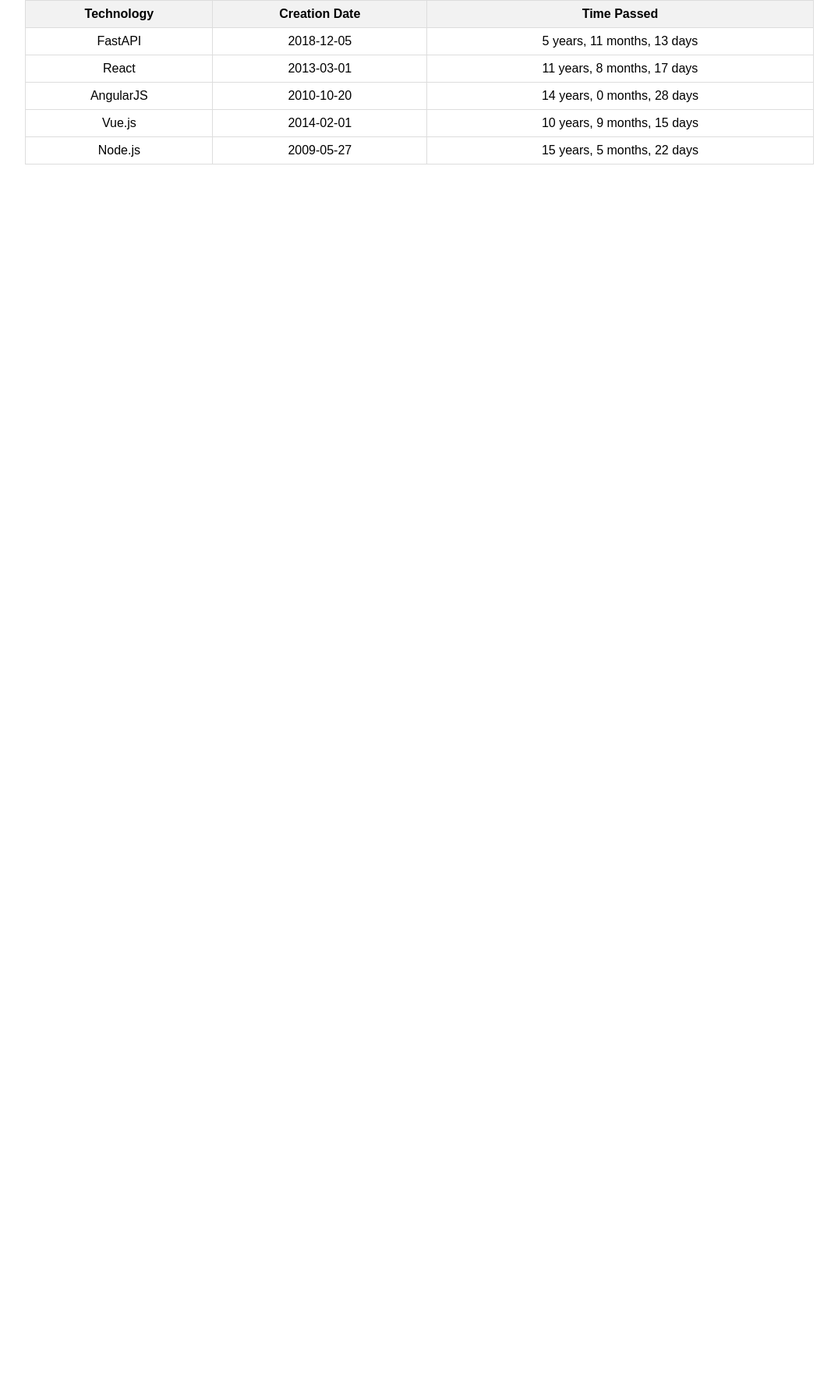
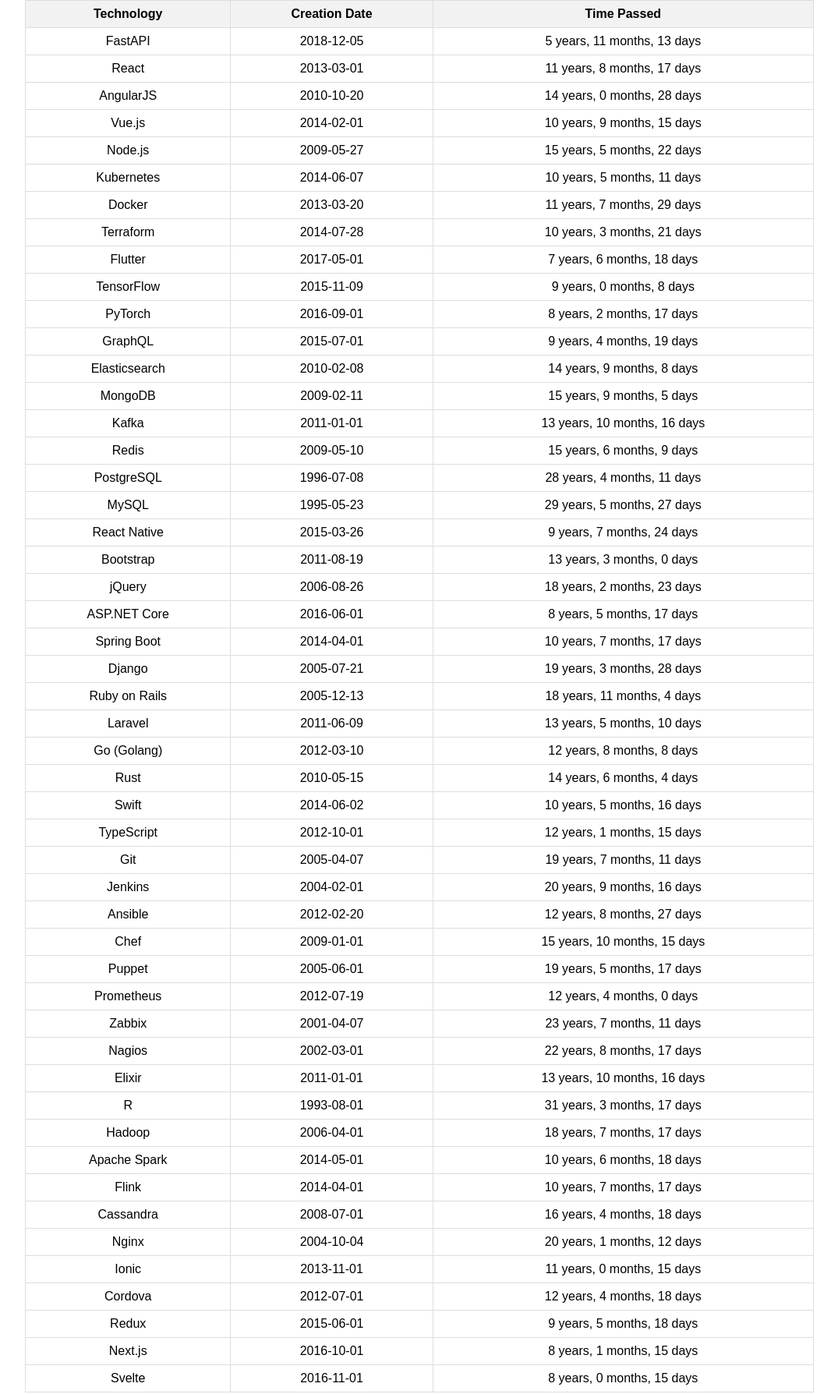
Before and after one commit to Lanskask/technologies_times, a plain HTML site: page index.html in a window 1280 px wide. Shown: the part 80-1868 px from the top of the page at 78% size, without its empty margins (102-1177 px from the left). Before the commit the page ends 800 px from the top, so only its background shows below. Drawn offline with Linux system fonts and the light colour scheme.

Commit message:
Added new techs

```diff
--- a/index.html
+++ b/index.html
@@ -41,12 +41,56 @@
 
 <script>
   const technologies = [
-    { name: "FastAPI", date: "2018-12-05" },
+    { name: "FastAPI", date: "2018-12-05", category: "framework" },
     { name: "React", date: "2013-03-01" },
     { name: "AngularJS", date: "2010-10-20" },
     { name: "Vue.js", date: "2014-02-01" },
     { name: "Node.js", date: "2009-05-27" },
-    // Add more technologies here, similar to the pattern above
+    { name: "Kubernetes", date: "2014-06-07" },
+    { name: "Docker", date: "2013-03-20" },
+    { name: "Terraform", date: "2014-07-28" },
+    { name: "Flutter", date: "2017-05-01" },
+    { name: "TensorFlow", date: "2015-11-09" },
+    { name: "PyTorch", date: "2016-09-01" },
+    { name: "GraphQL", date: "2015-07-01" },
+    { name: "Elasticsearch", date: "2010-02-08" },
+    { name: "MongoDB", date: "2009-02-11" },
+    { name: "Kafka", date: "2011-01-01" },
+    { name: "Redis", date: "2009-05-10" },
+    { name: "PostgreSQL", date: "1996-07-08" },
+    { name: "MySQL", date: "1995-05-23" },
+    { name: "React Native", date: "2015-03-26" },
+    { name: "Bootstrap", date: "2011-08-19" },
+    { name: "jQuery", date: "2006-08-26" },
+    { name: "ASP.NET Core", date: "2016-06-01" },
+    { name: "Spring Boot", date: "2014-04-01" },
+    { name: "Django", date: "2005-07-21" },
+    { name: "Ruby on Rails", date: "2005-12-13" },
+    { name: "Laravel", date: "2011-06-09" },
+    { name: "Go (Golang)", date: "2012-03-10" },
+    { name: "Rust", date: "2010-05-15" },
+    { name: "Swift", date: "2014-06-02" },
+    { name: "TypeScript", date: "2012-10-01" },
+    { name: "Git", date: "2005-04-07" },
+    { name: "Jenkins", date: "2004-02-01" },
+    { name: "Ansible", date: "2012-02-20" },
+    { name: "Chef", date: "2009-01-01" },
+    { name: "Puppet", date: "2005-06-01" },
+    { name: "Prometheus", date: "2012-07-19" },
+    { name: "Zabbix", date: "2001-04-07" },
+    { name: "Nagios", date: "2002-03-01" },
+    { name: "Elixir", date: "2011-01-01" },
+    { name: "R", date: "1993-08-01" },
+    { name: "Hadoop", date: "2006-04-01" },
+    { name: "Apache Spark", date: "2014-05-01" },
+    { name: "Flink", date: "2014-04-01" },
+    { name: "Cassandra", date: "2008-07-01" },
+    { name: "Nginx", date: "2004-10-04" },
+    { name: "Ionic", date: "2013-11-01" },
+    { name: "Cordova", date: "2012-07-01" },
+    { name: "Redux", date: "2015-06-01" },
+    { name: "Next.js", date: "2016-10-01" },
+    { name: "Svelte", date: "2016-11-01" }
   ];
 
   function calculateTimePassed(creationDate) {
```
